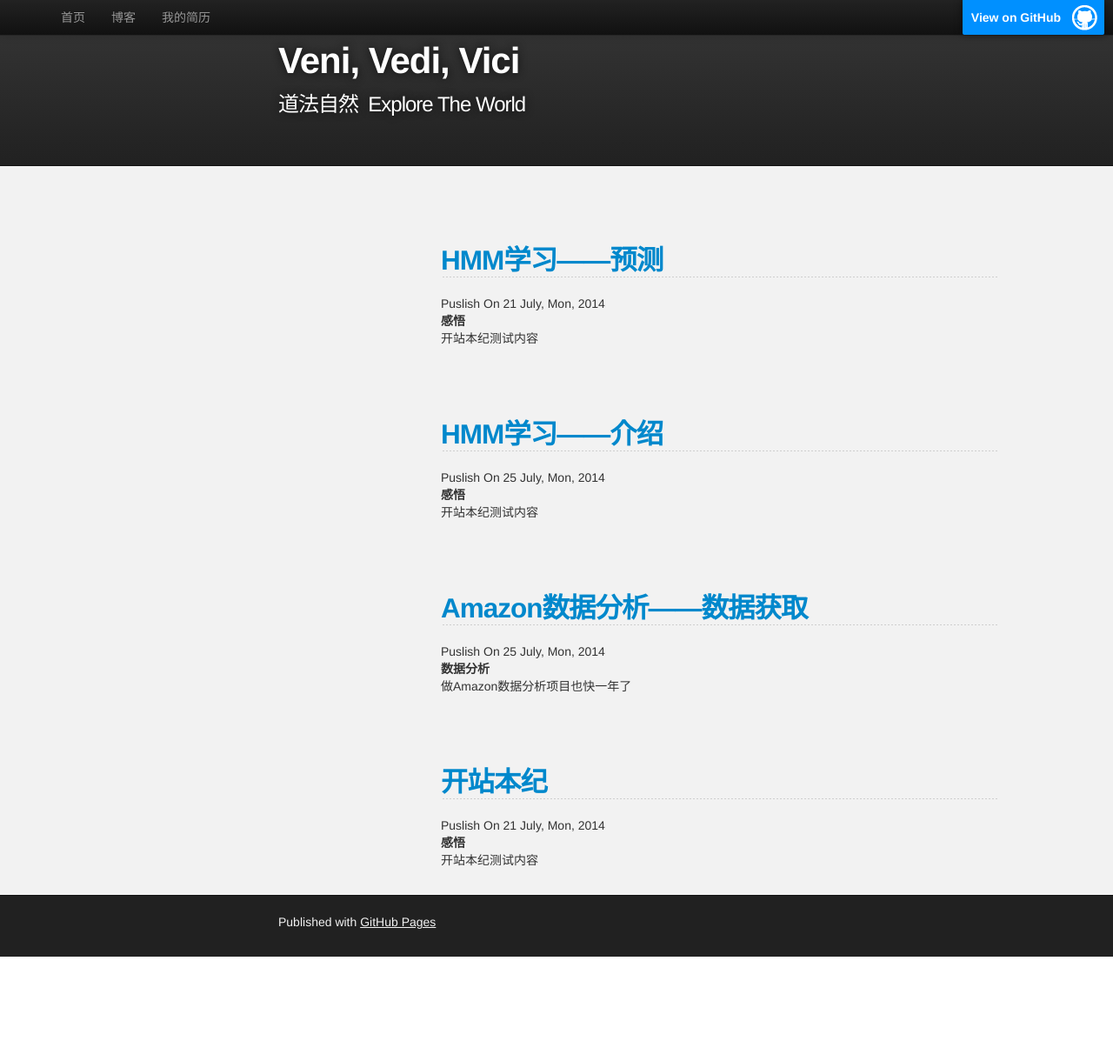
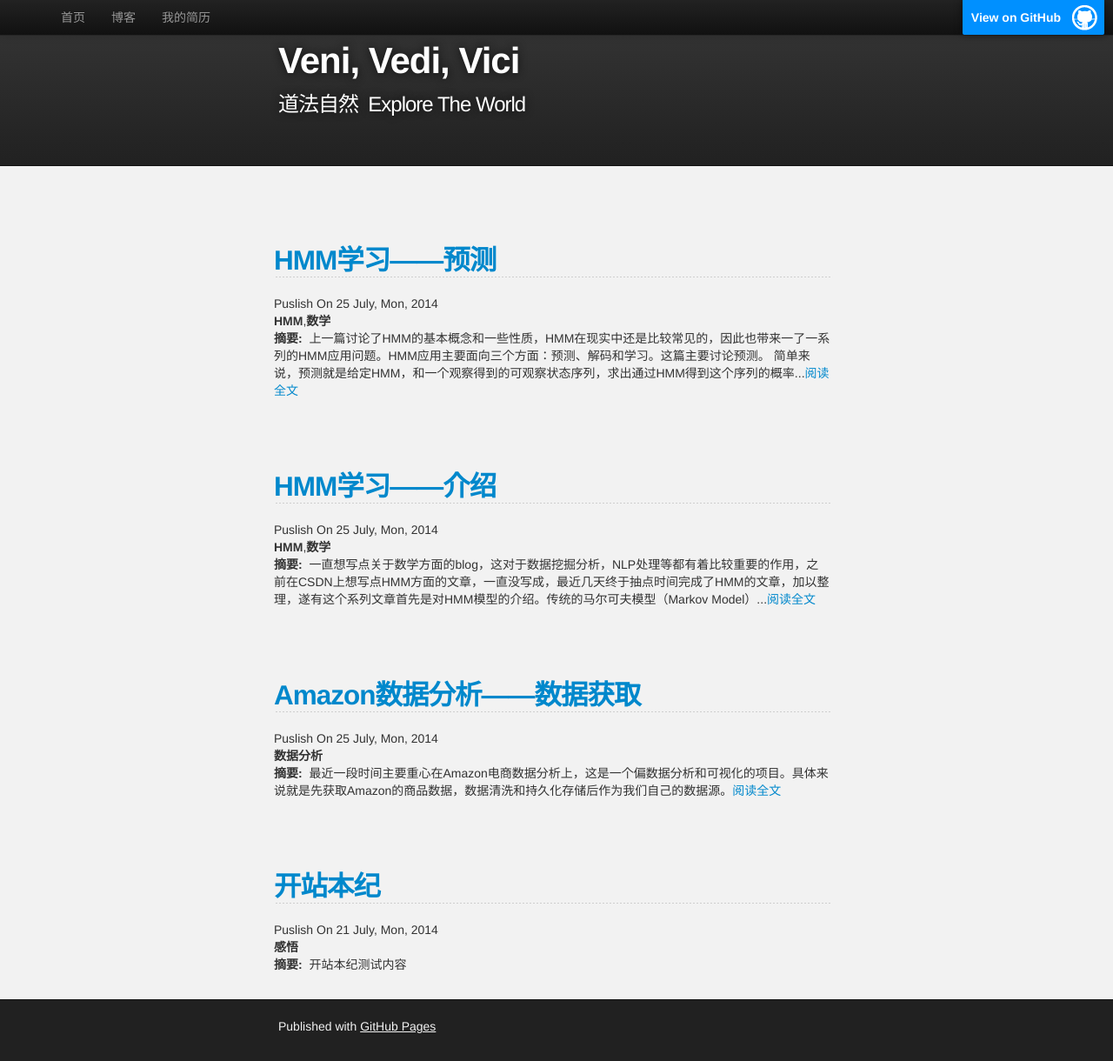
Before and after one commit to skymoney/skymoney.github.com, a Jekyll site: the page index.html, which Jekyll copies as it is, in a window 1280 px wide and 1220 px high. Shown: the whole window at 87% size. Built offline with Jekyll 4.4.1, drawn with Linux system fonts in a browser that asks for light colours.

Commit message:
add home page style

```diff
--- a/index.html
+++ b/index.html
@@ -25,7 +25,7 @@
             <div class='nav-collapse collapse'>
               <ul class='nav'>
                 <li>
-                  <a href="#">首页</a>
+                  <a href="index.html">首页</a>
                 </li>
                 <li>
                   <a href="blog_tab.html">博客</a>
@@ -48,27 +48,28 @@
     <div id="main_content_wrap" class="outer">
       <section id="main_content" class="inner">
         <h2><a href=''>HMM学习——预测</a></h2>
-        <span>Puslish On 21 July, Mon, 2014</span><br/>
-        <strong>感悟</strong>
-        <p>开站本纪测试内容</p>
+        <span>Puslish On 25 July, Mon, 2014</span><br/>
+        <strong>HMM</strong>,<strong>数学</strong>
+        <p><strong>摘要:</strong>&nbsp;&nbsp;上一篇讨论了HMM的基本概念和一些性质，HMM在现实中还是比较常见的，因此也带来一了一系列的HMM应用问题。HMM应用主要面向三个方面：预测、解码和学习。这篇主要讨论预测。
+简单来说，预测就是给定HMM，和一个观察得到的可观察状态序列，求出通过HMM得到这个序列的概率...<a href="#">阅读全文</a></p>
       </section>
       <section id='main_content' class='inner'>
-        <h2><a href='#'>HMM学习——介绍</a></h2>
+        <h2><a href=''>HMM学习——介绍</a></h2>
         <span>Puslish On 25 July, Mon, 2014</span><br/>
-        <strong>感悟</strong>
-        <p>开站本纪测试内容</p>
+        <strong>HMM</strong>,<strong>数学</strong>
+        <p><strong>摘要:</strong>&nbsp;&nbsp;一直想写点关于数学方面的blog，这对于数据挖掘分析，NLP处理等都有着比较重要的作用，之前在CSDN上想写点HMM方面的文章，一直没写成，最近几天终于抽点时间完成了HMM的文章，加以整理，遂有这个系列文章首先是对HMM模型的介绍。传统的马尔可夫模型（Markov Model）...<a href="#">阅读全文</a></p>
       </section>
       <section id='main_content' class='inner'>
-        <h2><a href='#'>Amazon数据分析——数据获取</a></h2>
+        <h2><a href=''>Amazon数据分析——数据获取</a></h2>
         <span>Puslish On 25 July, Mon, 2014</span><br/>
         <strong>数据分析</strong>
-        <p>做Amazon数据分析项目也快一年了</p>
+        <p><strong>摘要:</strong>&nbsp;&nbsp;最近一段时间主要重心在Amazon电商数据分析上，这是一个偏数据分析和可视化的项目。具体来说就是先获取Amazon的商品数据，数据清洗和持久化存储后作为我们自己的数据源。<a href='blog/amazon_data_ana_data_fetch.html'>阅读全文</a></p>
       </section>
       <section id='main_content' class='inner'>
         <h2><a href='blog/open_site.html'>开站本纪</a></h2>
         <span>Puslish On 21 July, Mon, 2014</span><br/>
         <strong>感悟</strong>
-        <p>开站本纪测试内容</p>
+        <p><strong>摘要:</strong>&nbsp;&nbsp;开站本纪测试内容</p>
       </section>
     </div>
 
--- a/stylesheets/site_style.css
+++ b/stylesheets/site_style.css
@@ -3,7 +3,7 @@
 }
 
 #main_content {
-	padding-left: 30%;
+	padding-left: 0;
 }
 
 #main_content_wrap {
```
